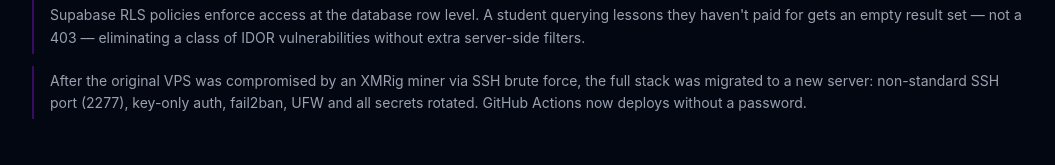
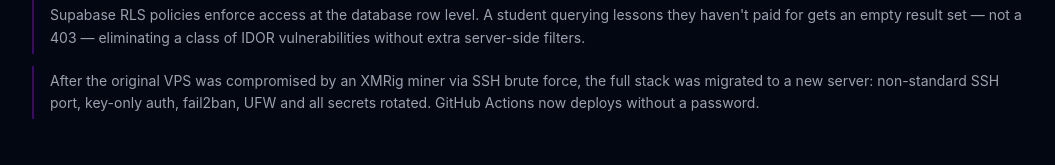
Before and after one commit to HannerB/PORTFOLIO, a React (Vite) app: page /projects/1tomilion in a window 1280 px wide. Shown: the part 2988-3153 px from the top of the page, without its empty margins (112-1167 px from the left). Built offline with nearby package versions, Linux system fonts and the light colour scheme.

Commit message:
fix: remove specific SSH port number from portfolio for security

```diff
--- a/src/data/projects.js
+++ b/src/data/projects.js
@@ -101,7 +101,7 @@
             "Vimeo Player API drives lesson playback: the `ended` event starts a visual countdown that auto-advances to the next lesson, resets when the lesson changes, and can be cancelled — all managed in a React hook without polling.",
             "Stripe webhook handler verifies the Stripe-Signature HMAC before any processing. The Supabase stripe_session_id column acts as an idempotency key, making the handler safe against retries and duplicate events.",
             "Supabase RLS policies enforce access at the database row level. A student querying lessons they haven't paid for gets an empty result set — not a 403 — eliminating a class of IDOR vulnerabilities without extra server-side filters.",
-            "After the original VPS was compromised by an XMRig miner via SSH brute force, the full stack was migrated to a new server: non-standard SSH port (2277), key-only auth, fail2ban, UFW and all secrets rotated. GitHub Actions now deploys without a password.",
+            "After the original VPS was compromised by an XMRig miner via SSH brute force, the full stack was migrated to a new server: non-standard SSH port, key-only auth, fail2ban, UFW and all secrets rotated. GitHub Actions now deploys without a password.",
         ],
         demoNote: {
             status: "Fully deployed at 1tomillion.com. Explore the marketing site or log into the platform with the demo account below.",
```
